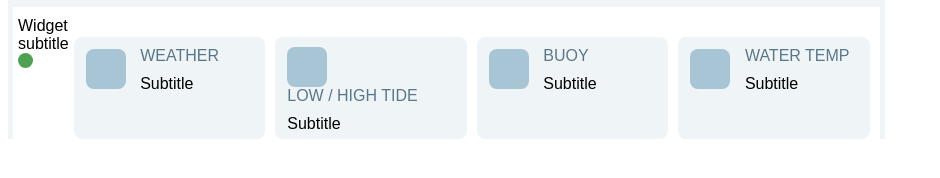
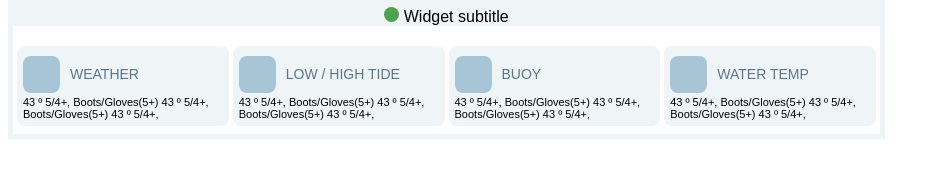
Before and after one commit to WilliansH/surfcaptain, a plain HTML site: page index.html in a window 1280 px wide. Shown: the part 68-246 px from the top of the page, without its empty margins (0-940 px from the left). Drawn offline with Linux system fonts and the light colour scheme; no server answers.

Commit message:
widget fixed

```diff
--- a/index.html
+++ b/index.html
@@ -18,37 +18,45 @@
                 </a>
             </div>
         </div>
+        <div id="subtitle-box" align="center">
+            <div class="inline green-dot" id="dot"></div>
+            <span class="inline" id="">Widget subtitle</span>
+        </div>
         <div id="container">
-            <div id="">
-                <span class="" id="">Widget subtitle</span>
-                <div class="green-dot" id="dot"></div>
-            </div>
             <div class="item">
-                <div class="icon inline"></div>
-                <div class="inline">
-                    <div class="item-title">WEATHER</div>
-                    <div class="item-subtitle">Subtitle</div>
+                <div class="first-row">
+
+                    <div class="icon inline"></div>
+                    <div class="inline item-title">WEATHER</div>
+                </div>
+                <div class="item-subtitle">43 º 5/4+, Boots/Gloves(5+) 43 º 5/4+, Boots/Gloves(5+) 43 º 5/4+,
                 </div>
             </div>
             <div class="item">
-                <div class="icon inline"></div>
-                <div class="inline">
-                    <div class="item-title">LOW / HIGH TIDE</div>
-                    <div class="item-subtitle">Subtitle</div>
+                <div class="first-row">
+
+                    <div class="icon inline"></div>
+                    <div class="inline item-title">LOW / HIGH TIDE</div>
+                </div>
+                <div class="item-subtitle">43 º 5/4+, Boots/Gloves(5+) 43 º 5/4+, Boots/Gloves(5+) 43 º 5/4+,
                 </div>
             </div>
             <div class="item">
-                <div class="icon inline"></div>
-                <div class="inline">
-                    <div class="item-title">BUOY</div>
-                    <div class="item-subtitle">Subtitle</div>
+                <div class="first-row">
+
+                    <div class="icon inline"></div>
+                    <div class="inline item-title">BUOY</div>
+                </div>
+                <div class="item-subtitle">43 º 5/4+, Boots/Gloves(5+) 43 º 5/4+, Boots/Gloves(5+) 43 º 5/4+,
                 </div>
             </div>
             <div class="item">
-                <div class="icon inline"></div>
-                <div class="inline">
-                    <div class="item-title">WATER TEMP</div>
-                    <div class="item-subtitle">Subtitle</div>
+                <div class="first-row">
+
+                    <div class="icon inline"></div>
+                    <div class="inline item-title">WATER TEMP</div>
+                </div>
+                <div class="item-subtitle">43 º 5/4+, Boots/Gloves(5+) 43 º 5/4+, Boots/Gloves(5+) 43 º 5/4+,
                 </div>
             </div>
         </div>
--- a/styles.css
+++ b/styles.css
@@ -19,11 +19,10 @@
 #container {
     background: white;
     height: 136px;
-    padding-left: 5px;
-    padding-right: 5px;
+    padding-left: 2px;
+    padding-right: 2px;
     display: flex;
-    padding-top: 10px;
-    padding-bottom: 5px;
+    padding-bottom: 8px;
 
 }
 
@@ -40,8 +39,7 @@
 }
 
 #subtitle-box {
-    padding-top: 00px;
-    padding-bottom: 20px;
+
     align-items: center;
 }
 
@@ -68,27 +66,34 @@
 .item {
     margin-top: 20px;
     background-color: #eff4f7;
-    padding: 12px;
+    padding: 6px;
     padding-top: 10px;
     padding-bottom: 6px;
-    margin-left: 5px;
-    margin-right: 5px;
+    margin-left: 2px;
+
+    margin-right: 2px;
     border-radius: 8px 8px 8px 8px;
     width: 800px;
-    overflow: auto;
 }
 
 .icon {
     border-radius: 8px 8px 8px 8px;
-    width: 40px;
-    height: 40px;
+    width: 37px;
+    height: 37px;
     background: #a8c5d5;
-    margin-right: 10px;
+
 }
 
 .item-title {
     color: #5a778a;
-    margin-bottom: 10px
+    font-size: 14px;
+    margin-left: 10px;
+    line-height: 100%;
+}
+
+.item-subtitle {
+    margin-top: 3px;
+    font-size: 11px;
 }
 
 .dark-dot {
@@ -98,3 +103,8 @@
 .green-dot {
     background: #4ea151;
 }
+
+.first-row {
+    display: flex;
+    align-items: center;
+}
```
Also changed, not shown: 5 other files.
